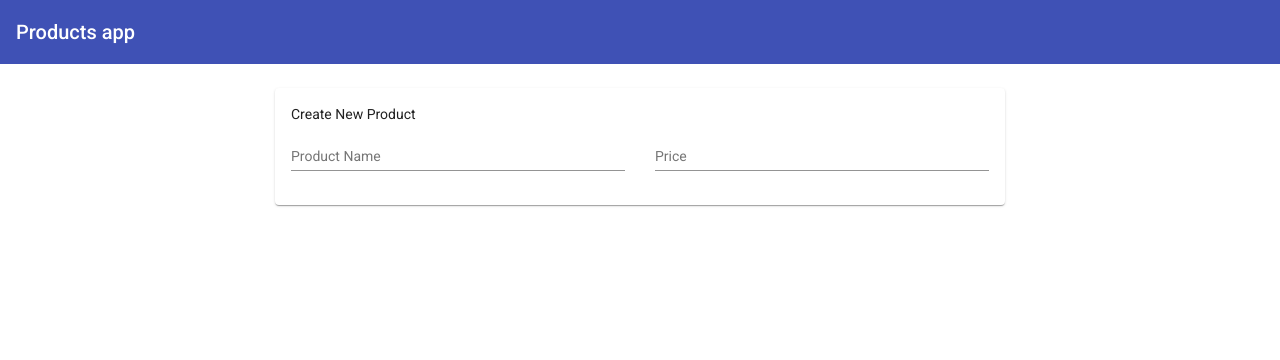
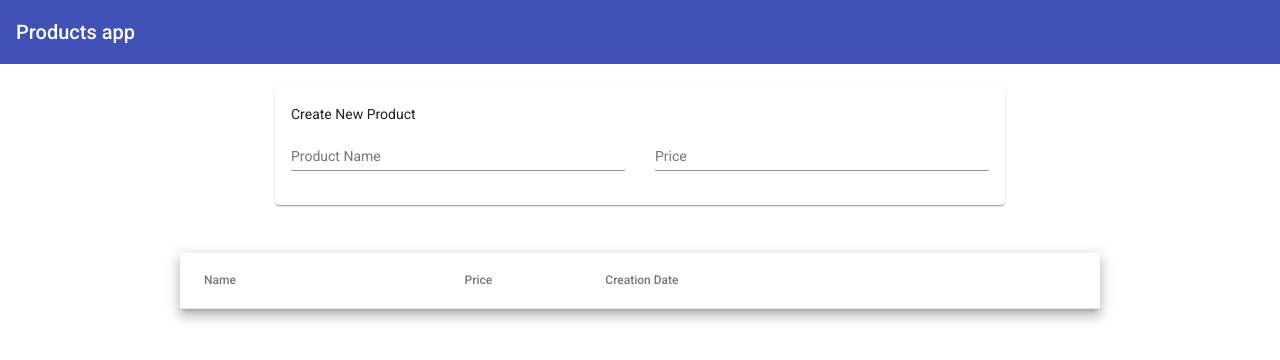
Before and after one commit to smtaha512/product-frontend, an Angular app: page / in a window 1280 px wide. Shown: the top 360 px of the page. Built offline with nearby package versions, Linux system fonts and the light colour scheme.

Commit message:
feat(products): add basic products table

```diff
--- /dev/null
+++ b/src/app/components/product-table/product-table.component.html
@@ -0,0 +1,22 @@
+<table mat-table [dataSource]="products" class="mat-elevation-z8 w-100">
+  <!-- Name Column -->
+  <ng-container matColumnDef="name">
+    <th mat-header-cell *matHeaderCellDef>Name</th>
+    <td mat-cell *matCellDef="let element">{{ element.name }}</td>
+  </ng-container>
+
+  <!-- Price Column -->
+  <ng-container matColumnDef="price">
+    <th mat-header-cell *matHeaderCellDef>Price</th>
+    <td mat-cell *matCellDef="let element">{{ element.price }}</td>
+  </ng-container>
+
+  <!-- Created at Column -->
+  <ng-container matColumnDef="createdAt">
+    <th mat-header-cell *matHeaderCellDef>Creation Date</th>
+    <td mat-cell *matCellDef="let element">{{ element.createdAt | date: 'mediumDate' }}</td>
+  </ng-container>
+
+  <tr mat-header-row *matHeaderRowDef="displayedColumns"></tr>
+  <tr mat-row *matRowDef="let row; columns: displayedColumns"></tr>
+</table>
--- /dev/null
+++ b/src/app/components/product-table/product-table.component.ts
@@ -0,0 +1,18 @@
+import { Component, OnInit, ChangeDetectionStrategy, Input } from '@angular/core';
+
+import { Product } from 'src/app/models/product';
+
+@Component({
+  selector: 'app-product-table',
+  templateUrl: './product-table.component.html',
+  styleUrls: ['./product-table.component.scss'],
+  changeDetection: ChangeDetectionStrategy.OnPush
+})
+export class ProductTableComponent implements OnInit {
+  @Input() products: Product[];
+  readonly displayedColumns: string[] = ['name', 'price', 'createdAt'];
+
+  constructor() {}
+
+  ngOnInit(): void {}
+}
--- a/src/app/components/products-page/products-page.component.html
+++ b/src/app/components/products-page/products-page.component.html
@@ -4,4 +4,9 @@
       <app-product-form></app-product-form>
     </div>
   </div>
+  <div class="row mt-5">
+    <div class="col-10 offset-md-1">
+      <app-product-table></app-product-table>
+    </div>
+  </div>
 </div>
--- a/src/app/components/products-page/products-page.module.ts
+++ b/src/app/components/products-page/products-page.module.ts
@@ -4,9 +4,10 @@ import { RouterModule } from '@angular/router';
 
 import { ProductsPageComponent } from './products-page.component';
 import { ProductFormModule } from '../product-form/product-form.module';
+import { ProductTableModule } from '../product-table/product-table.module';
 
 @NgModule({
   declarations: [ProductsPageComponent],
-  imports: [CommonModule, RouterModule.forChild([{ path: '', component: ProductsPageComponent }]), ProductFormModule]
+  imports: [CommonModule, RouterModule.forChild([{ path: '', component: ProductsPageComponent }]), ProductFormModule, ProductTableModule]
 })
 export class ProductsPageModule {}
--- /dev/null
+++ b/src/app/models/product.ts
@@ -0,0 +1,6 @@
+export interface Product {
+  _id: string;
+  createdAt: number;
+  name: string;
+  price: number;
+}
```
Also changed, not shown: src/app/components/product-table/product-table.module.ts (added, +12 -0 lines), src/app/components/product-table/product-table.component.scss (added), 1 other file (tests, documents, lock files or other folders).
